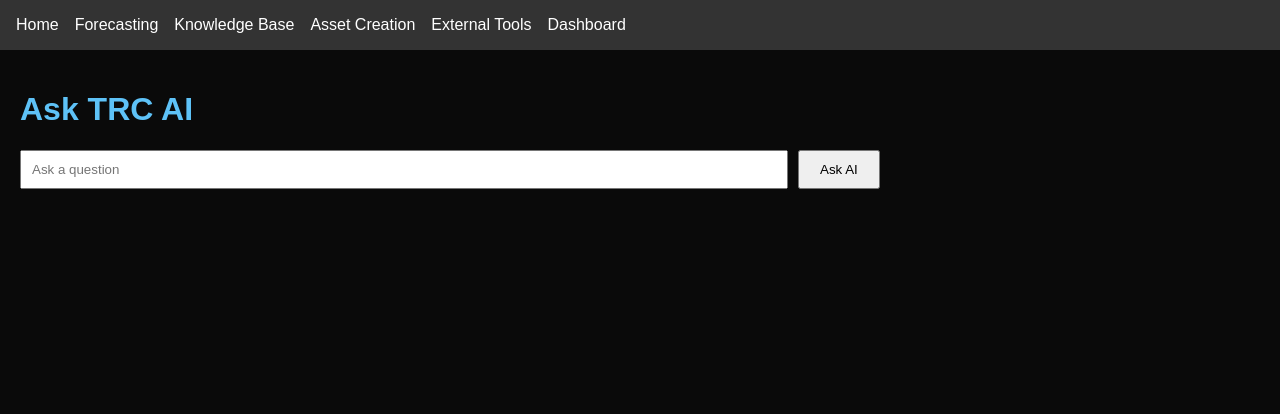
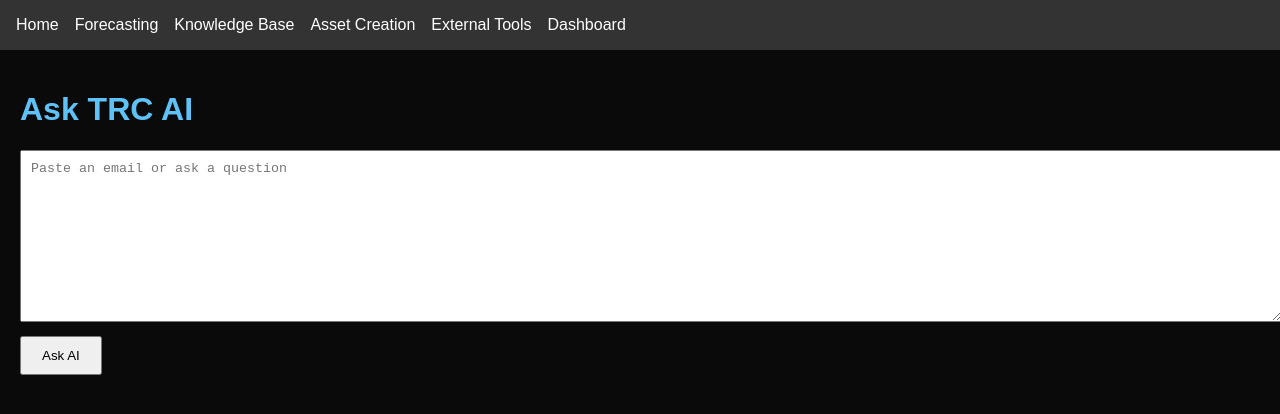
Before and after one commit to TomSumner28/merchant-data, a Next.js app: page / in a window 1280 px wide. Shown: the top 414 px of the page. Built offline with nearby package versions, Linux system fonts and the light colour scheme.

Commit message:
List knowledge base files and improve chat

```diff
--- a/lib/supabaseClient.js
+++ b/lib/supabaseClient.js
@@ -16,7 +16,7 @@ export async function uploadKnowledgeFile(file) {
   const { data, error } = await supabase
     .storage
     .from('knowledge-base')
-    .upload(`uploads/${file.name}`, file, {
+    .upload(file.name, file, {
       cacheControl: '3600',
       upsert: false
     })
--- a/pages/api/query.js
+++ b/pages/api/query.js
@@ -10,7 +10,10 @@ export default async function handler(req, res) {
   try {
     const openaiRes = await axios.post('https://api.openai.com/v1/chat/completions', {
       model: 'gpt-3.5-turbo',
-      messages: [{ role: 'user', content: query }]
+      messages: [
+        { role: 'system', content: 'You are a helpful assistant that replies in a professional email format.' },
+        { role: 'user', content: query }
+      ]
     }, {
       headers: {
         'Content-Type': 'application/json',
--- a/pages/index.js
+++ b/pages/index.js
@@ -22,19 +22,22 @@ export default function Home() {
     <div style={{ padding: 20 }}>
       <h1 style={{ color: '#5ec2f7' }}>Ask TRC AI</h1>
       <div style={{ marginBottom: 20 }}>
-        <input
-          type="text"
+        <textarea
           value={query}
           onChange={(e) => setQuery(e.target.value)}
-          placeholder="Ask a question"
-          style={{ padding: 10, width: '60%' }}
+          placeholder="Paste an email or ask a question"
+          rows={10}
+          style={{ padding: 10, width: '100%' }}
         />
-        <button onClick={handleQuery} style={{ marginLeft: 10, padding: '10px 20px' }}>Ask AI</button>
+        <div style={{ marginTop: 10 }}>
+          <button onClick={handleQuery} style={{ padding: '10px 20px' }}>Ask AI</button>
+        </div>
       </div>
       {loading && <p>Thinking...</p>}
       {response && (
         <div style={{ marginBottom: 20, backgroundColor: '#1a1a1a', padding: 10 }}>
-          <strong>AI Response:</strong> {response}
+          <strong>Email Response:</strong>
+          <pre style={{ whiteSpace: 'pre-wrap' }}>{response}</pre>
         </div>
       )}
     </div>
```
Also changed, not shown: pages/knowledge-base.js (+11 -8 lines), 1 other file (tests, documents, lock files or other folders).
